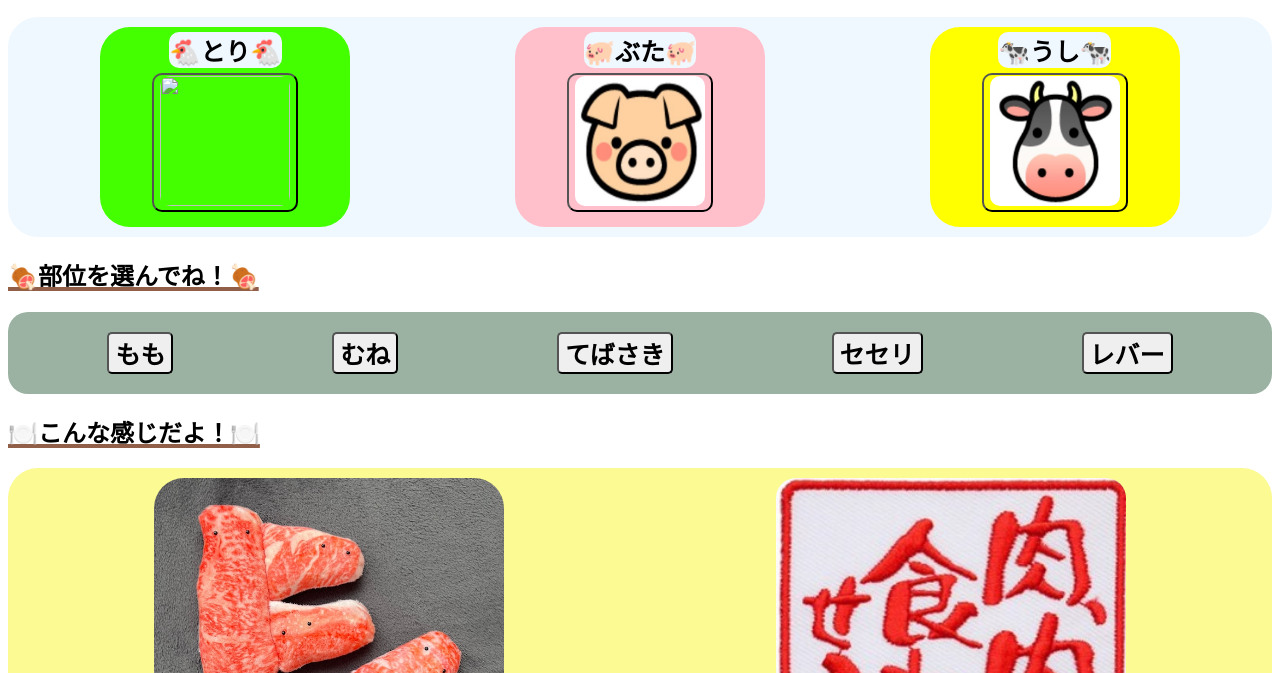
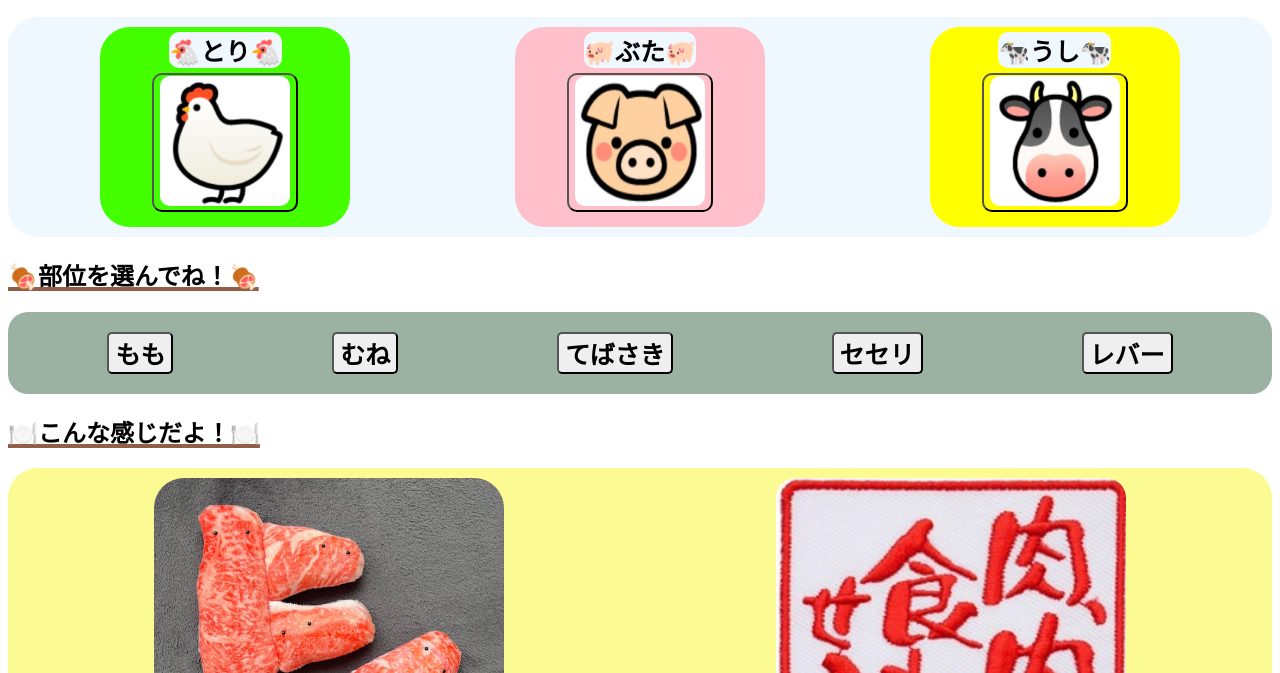
Before and after one commit to Suzuki-Yosuke-00/Suzuki-Yosuke-00.fnd29, a plain HTML site: page index.html in a window 1280 px wide. Shown: the part 127-800 px from the top of the page. Drawn offline with Linux system fonts and the light colour scheme; files whose address does not match are found by name.

Commit message:
Update index.html

```diff
--- a/index.html
+++ b/index.html
@@ -19,7 +19,7 @@
   <div class="typeSelectBox">
     <div class="blueSquare">
       <p class="typeLabel">🐔とり🐔</p>
-      <button class="typeSelectButton" type="button"> <img src="img_deta/niwatori.jpg" height ="130" width="130" id="toriImage" /></button>
+      <button class="typeSelectButton" type="button"> <img src="niwatori.jpg" height ="130" width="130" id="toriImage" /></button>
     </div>
     <div class="pinkSquare">
       <p class="typeLabel">🐖ぶた🐖</p>
```
